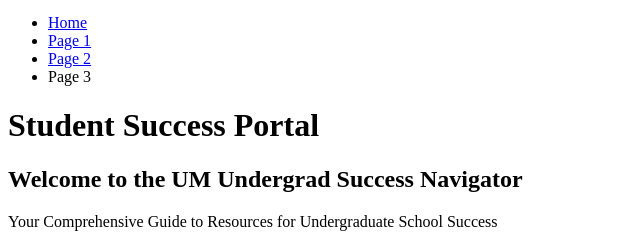
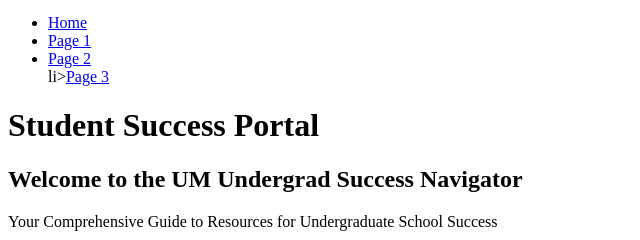
Before and after one commit to kaitlynchee27/client_project_w25, a plain HTML site: page index.html in a window 1280 px wide. Shown: the part 414-654 px from the top of the page, 0-640 px from the left. Drawn offline with Linux system fonts and the light colour scheme.

Commit message:
Update index.html

```diff
--- a/index.html
+++ b/index.html
@@ -15,7 +15,7 @@
                 <li><a href = "index.html">Home</a></li>
                 <li><a href = "page_1.html">Page 1</a></li>
                 <li><a href = "page_2.html">Page 2</a></li>
-                <li>Page 3</li>
+                li><a href = "page_3.html">Page 3</a></li>
             </ul>
         </nav>
         <h1>Student Success Portal</h1>
```
